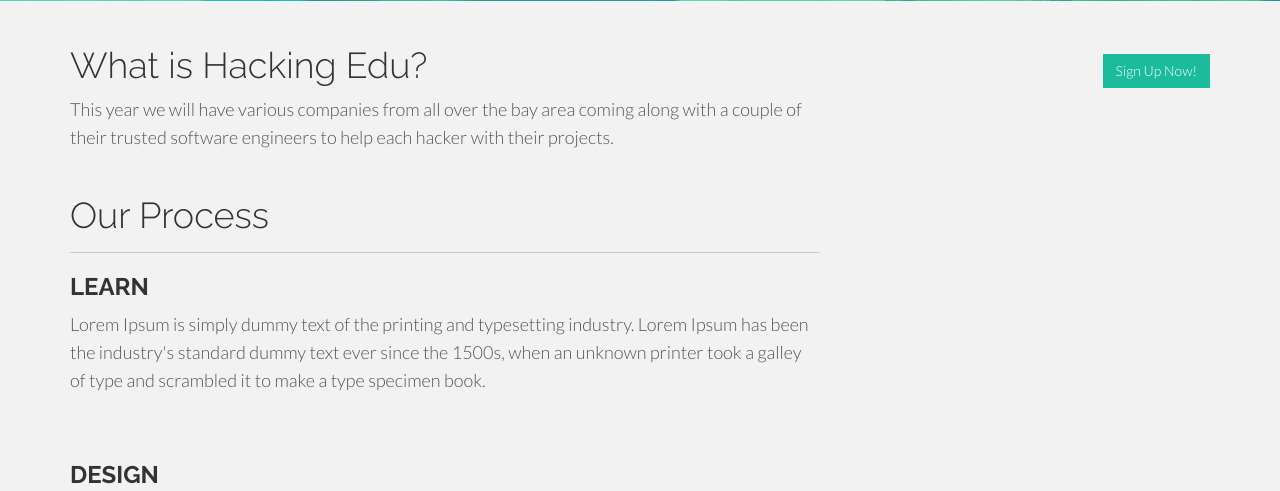
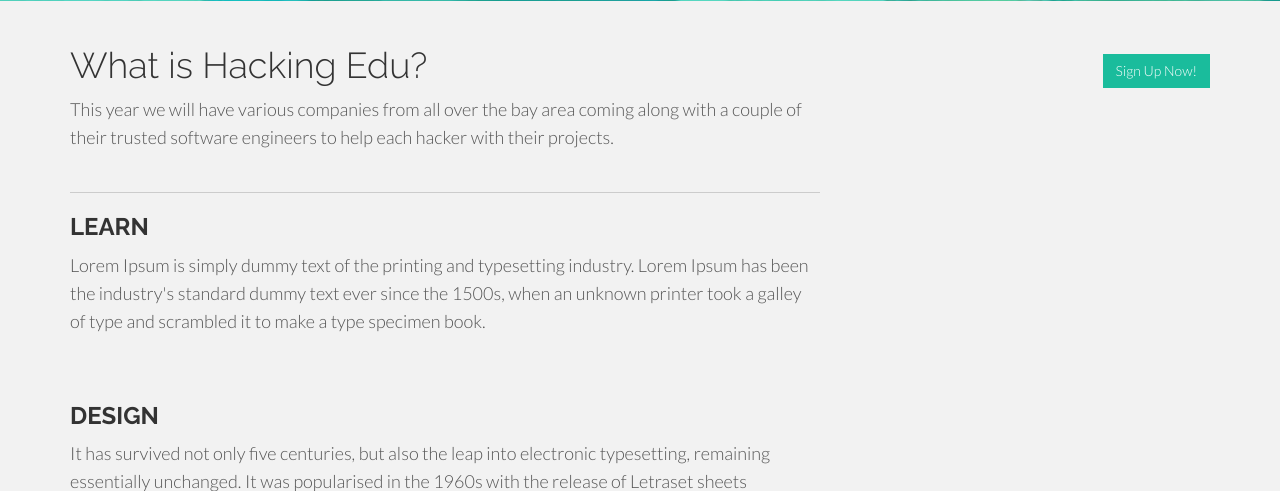
Before and after one commit to HackingEDU/hackingedu-website, a PHP site: page / in a window 1280 px wide. Shown: the part 857-1348 px from the top of the page. Run offline with PHP 8.4, Linux system fonts and the light colour scheme; some libraries are stand-ins or nearby versions.

Commit message:
updating about section

```diff
--- a/index.php
+++ b/index.php
@@ -86,7 +86,7 @@
       		<p class="pull-right"><br><button type="button" class="btn btn-green">Sign Up Now!</button></p>
       	</div>
       	  <div class="col-lg-8">
-      	  	<h1>Our Process</h1>
+      	  	<!-- <h1>Our Process</h1> -->
       	  	<hr>
       	  	<h3><b>LEARN</b></h3>
       	  	<p>Lorem Ipsum is simply dummy text of the printing and typesetting industry. Lorem Ipsum has been the industry's standard dummy text ever since the 1500s, when an unknown printer took a galley of type and scrambled it to make a type specimen book.</p>
```
